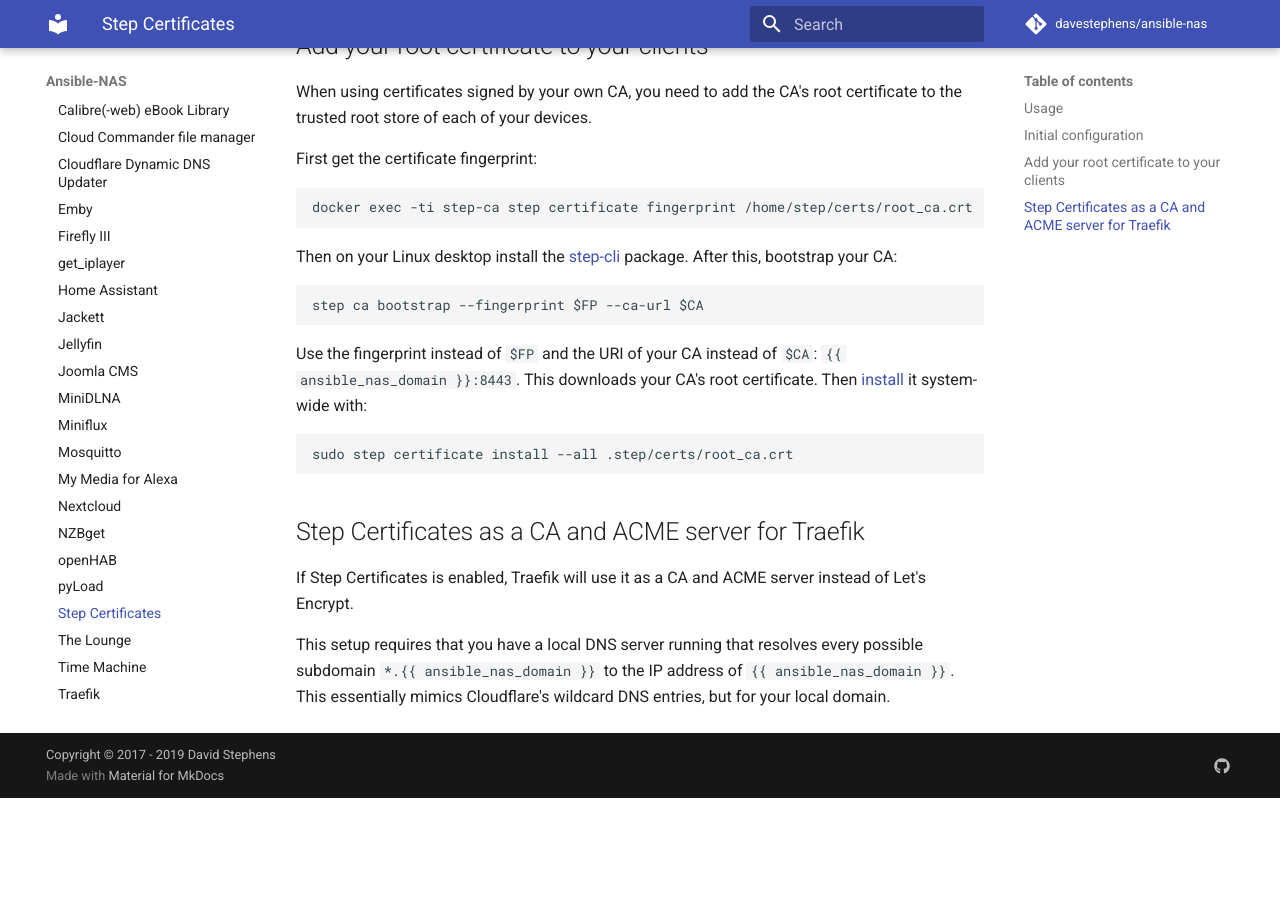
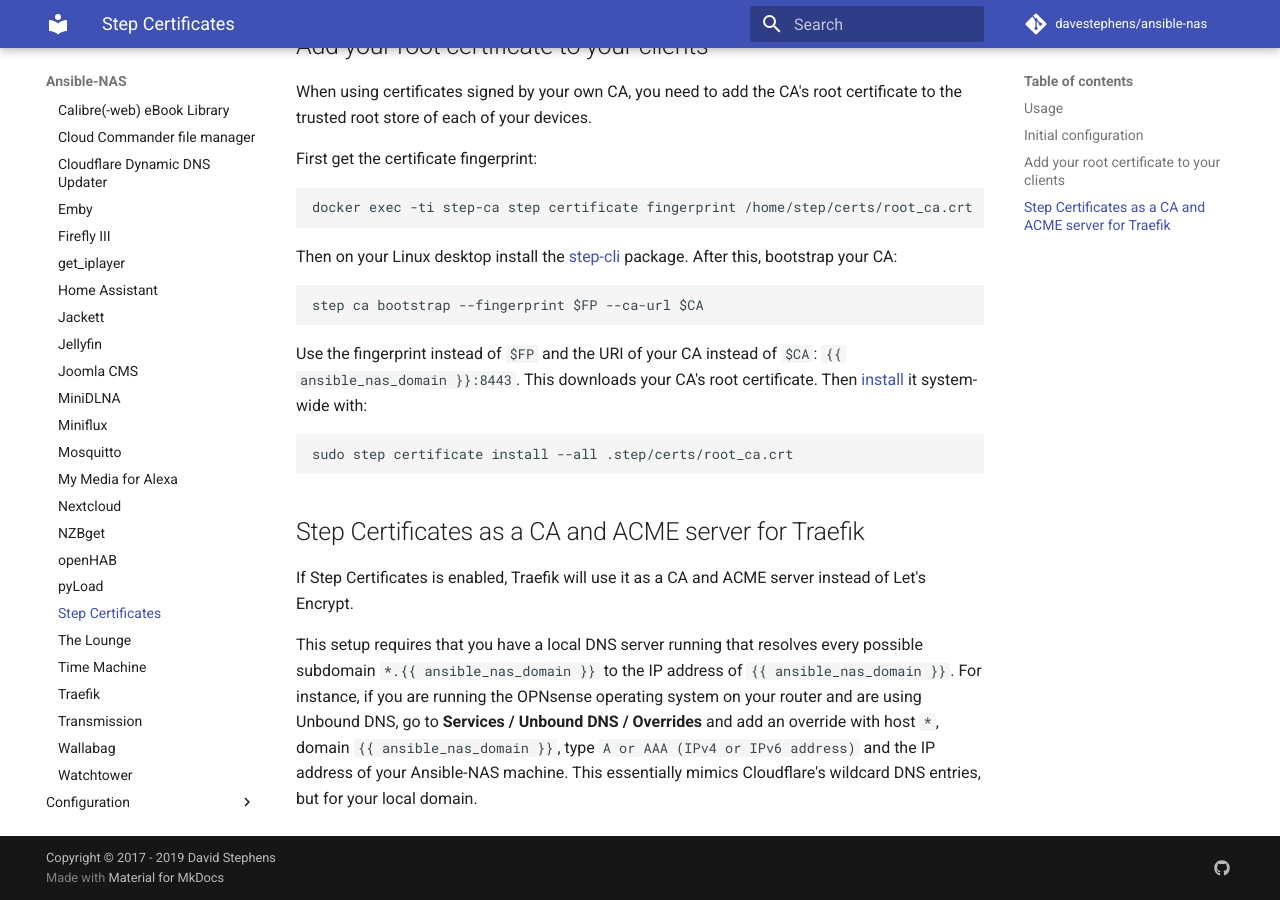
Before and after one commit to davestephens/ansible-nas, an MkDocs documentation site: the page built from docs/applications/step-ca.md, in a window 1280 px wide and 900 px high, scrolled down 764 px. Built offline with MkDocs 1.6.1 and Material for MkDocs 9.7.7, drawn with Linux system fonts in a browser that asks for light colours; comment, search, counter and statistics services are not loaded; before the commit the page ends 1562 px from its top, so only the background shows below that.

Commit message:
Docs: Add example of DNS override for step-ca

```diff
--- a/docs/applications/step-ca.md
+++ b/docs/applications/step-ca.md
@@ -40,4 +40,4 @@ sudo step certificate install --all .step/certs/root_ca.crt
 ## Step Certificates as a CA and ACME server for Traefik
 If Step Certificates is enabled, Traefik will use it as a CA and ACME server instead of Let's Encrypt.
 
-This setup requires that you have a local DNS server running that resolves every possible subdomain `*.{{ ansible_nas_domain }}` to the IP address of `{{ ansible_nas_domain }}`. This essentially mimics Cloudflare's wildcard DNS entries, but for your local domain.
+This setup requires that you have a local DNS server running that resolves every possible subdomain `*.{{ ansible_nas_domain }}` to the IP address of `{{ ansible_nas_domain }}`. For instance, if you are running the OPNsense operating system on your router and are using Unbound DNS, go to **Services / Unbound DNS / Overrides** and add an override with host `*`, domain `{{ ansible_nas_domain }}`, type `A or AAA (IPv4 or IPv6 address)` and the IP address of your Ansible-NAS machine. This essentially mimics Cloudflare's wildcard DNS entries, but for your local domain.
```
